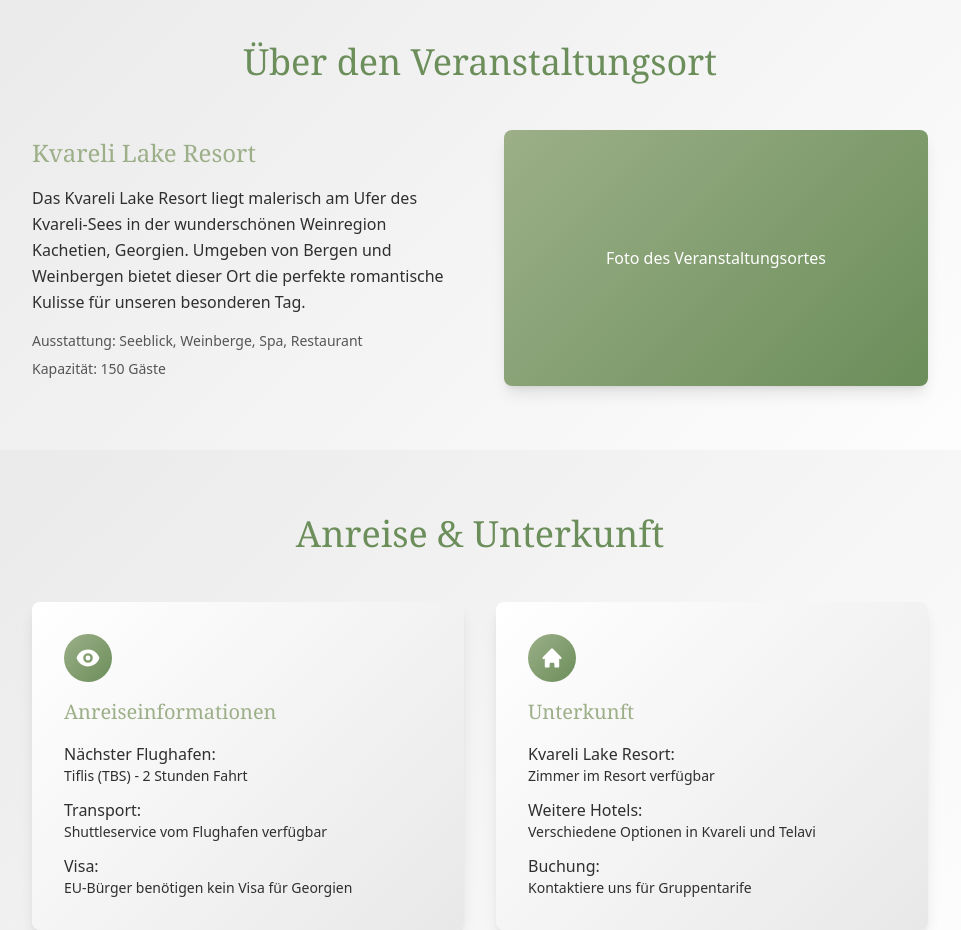
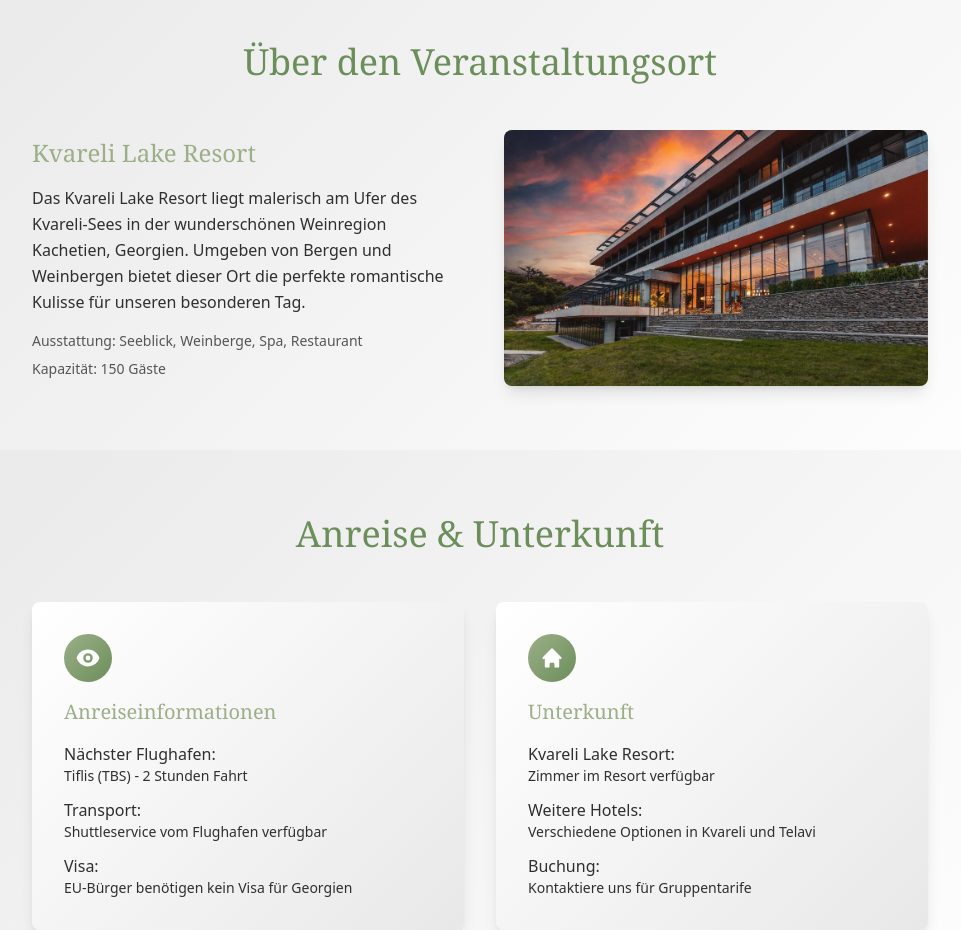
Before and after one commit to Auron040/wedding-website, a plain HTML site: page index.html in a window 1280 px wide. Shown: the part 2160-3090 px from the top of the page, without its empty margins (160-1121 px from the left). Drawn offline with nearby package versions, Linux system fonts and the light colour scheme.

Commit message:
Add location image to venue section

```diff
--- a/index.html
+++ b/index.html
@@ -385,10 +385,15 @@
                                 data-key="venue-capacity-number">150 Gäste</span></p>
                     </div>
                 </div>
-                <div class="rounded-lg h-64 flex items-center justify-center shadow-lg"
-                    style="background: linear-gradient(135deg, var(--sage-green), var(--forest-green));">
-                    <p class="text-white font-medium" data-key="venue-photo-placeholder">Foto des Veranstaltungsortes
-                    </p>
+                <div class="rounded-lg h-64 overflow-hidden shadow-lg hover-lift transition-all duration-300">
+                    <img src="assets/images/location.jpg" alt="Kvareli Lake Resort"
+                         class="w-full h-full object-cover hover:scale-105 transition-transform duration-500"
+                         style="display: none;"
+                         onload="this.style.display='block';">
+                    <div class="w-full h-full flex items-center justify-center"
+                         style="background: linear-gradient(135deg, var(--sage-green), var(--forest-green));">
+                        <p class="text-white font-medium" data-key="venue-photo-placeholder">Foto des Veranstaltungsortes</p>
+                    </div>
                 </div>
             </div>
         </div>
```
